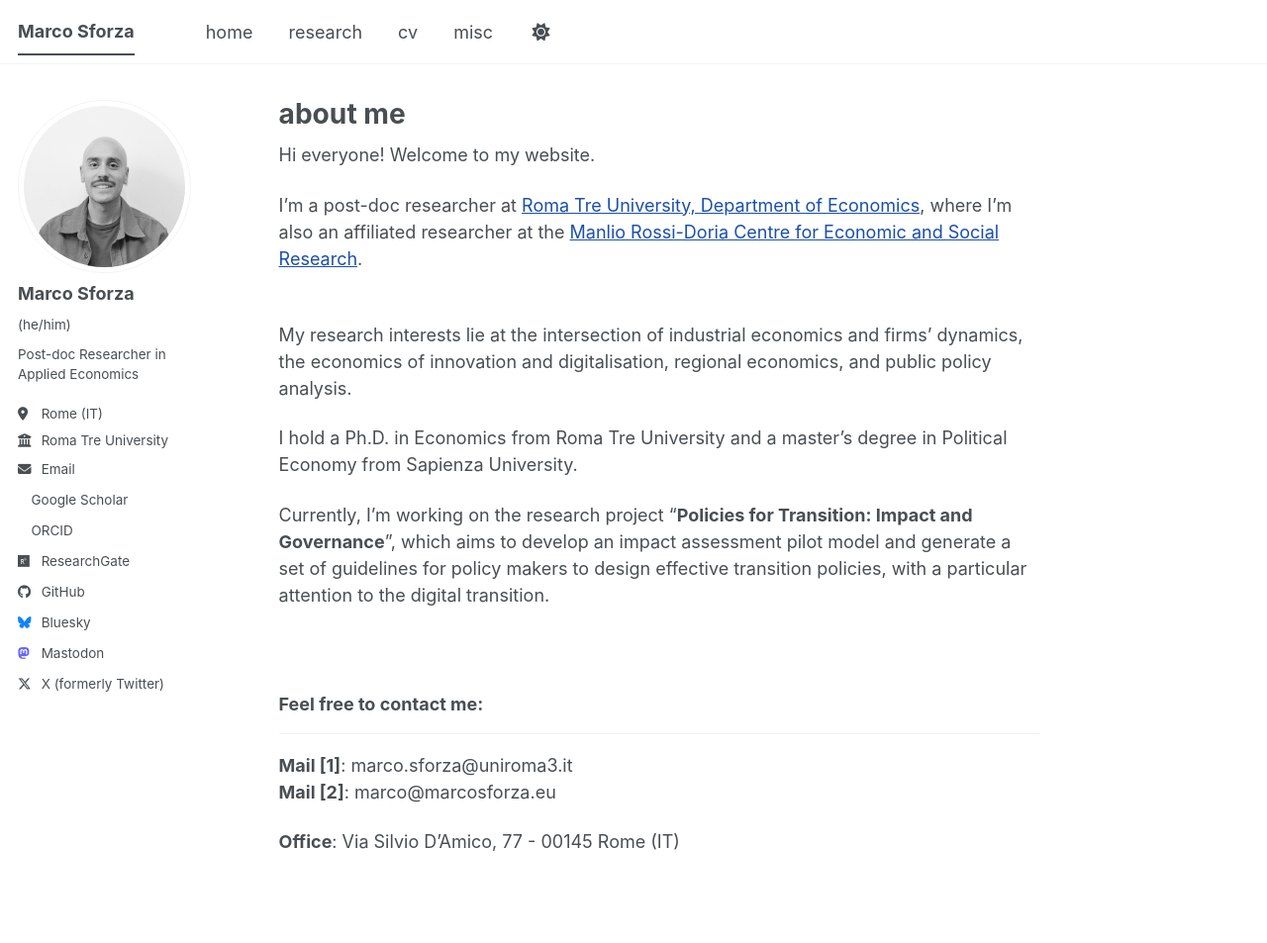
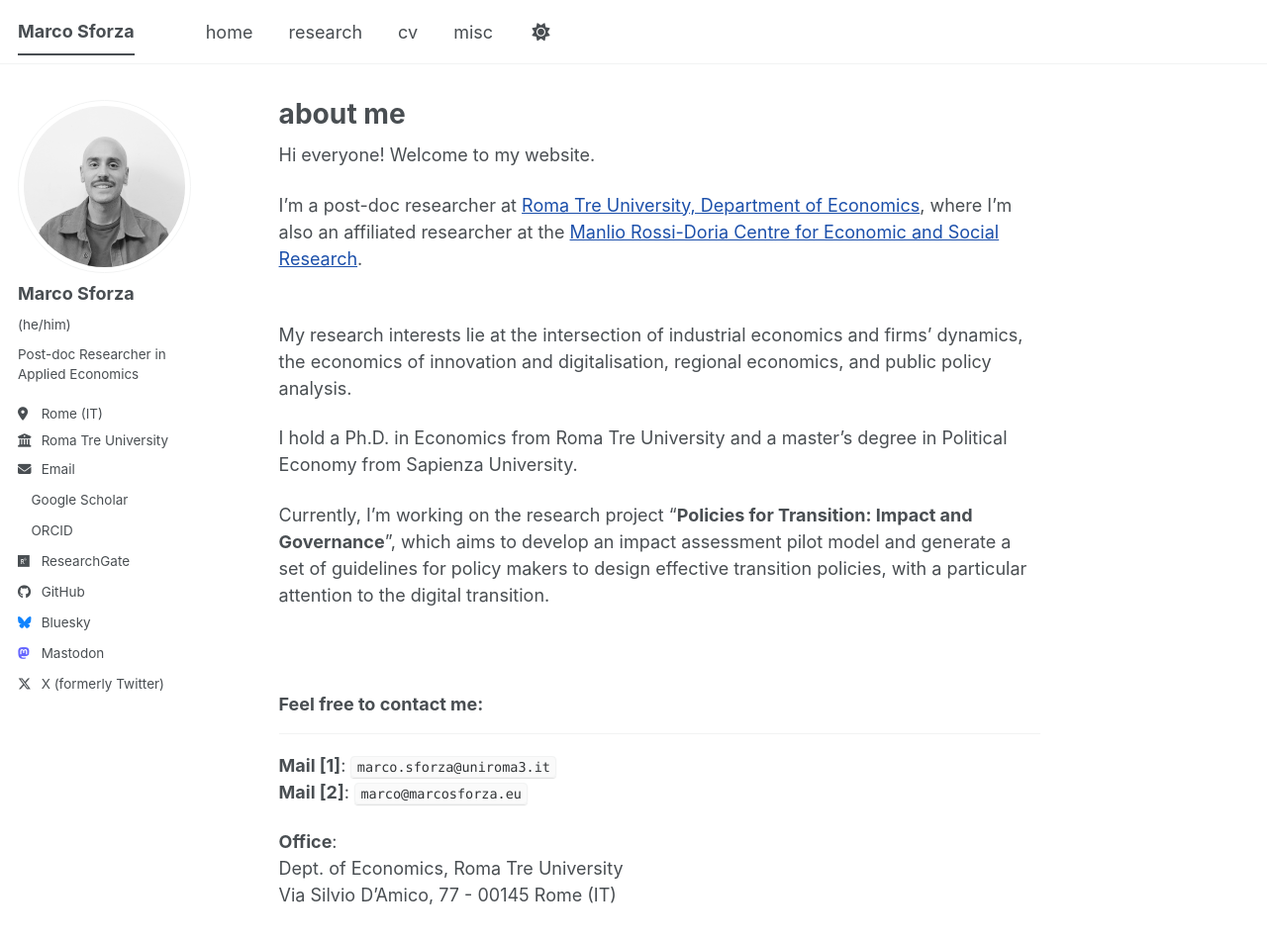
Before and after one commit to marcosforza/marcosforza.github.io, a Jekyll site: the page built from _pages/about.md, in a window 1280 px wide and 1023 px high. Shown: the top 953 px of the window at 99% size. Built offline with Jekyll 4.4.1, drawn with Linux system fonts in a browser that asks for light colours; a style sheet for code colours, icons or effects is not loaded.

Commit message:
Update about.md

```diff
--- a/_pages/about.md
+++ b/_pages/about.md
@@ -23,7 +23,9 @@ Currently, I'm working on the research project "<b>Policies for Transition: Impa
 ### Feel free to contact me:
 ------
 
-<b>Mail [1]</b>: marco.sforza@uniroma3.it<br>
-<b>Mail [2]</b>: marco@marcosforza.eu<br>
+<b>Mail [1]</b>: <code>marco.sforza@uniroma3.it</code><br>
+<b>Mail [2]</b>: <code>marco@marcosforza.eu</code><br>
 
-<b>Office</b>: Via Silvio D'Amico, 77 - 00145 Rome (IT)
+<b>Office</b>:<br>
+Dept. of Economics, Roma Tre University<br>
+Via Silvio D'Amico, 77 - 00145 Rome (IT)
```
